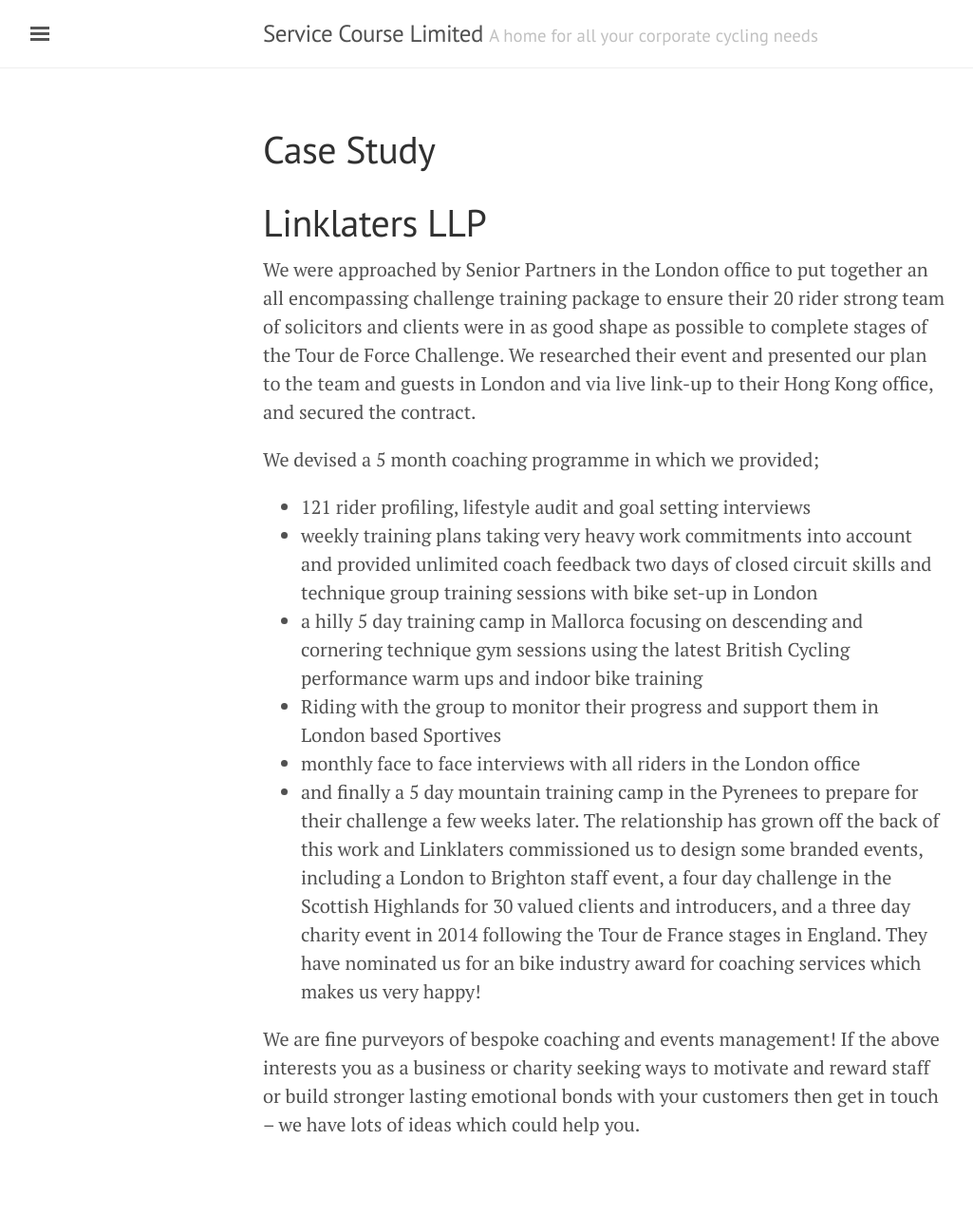
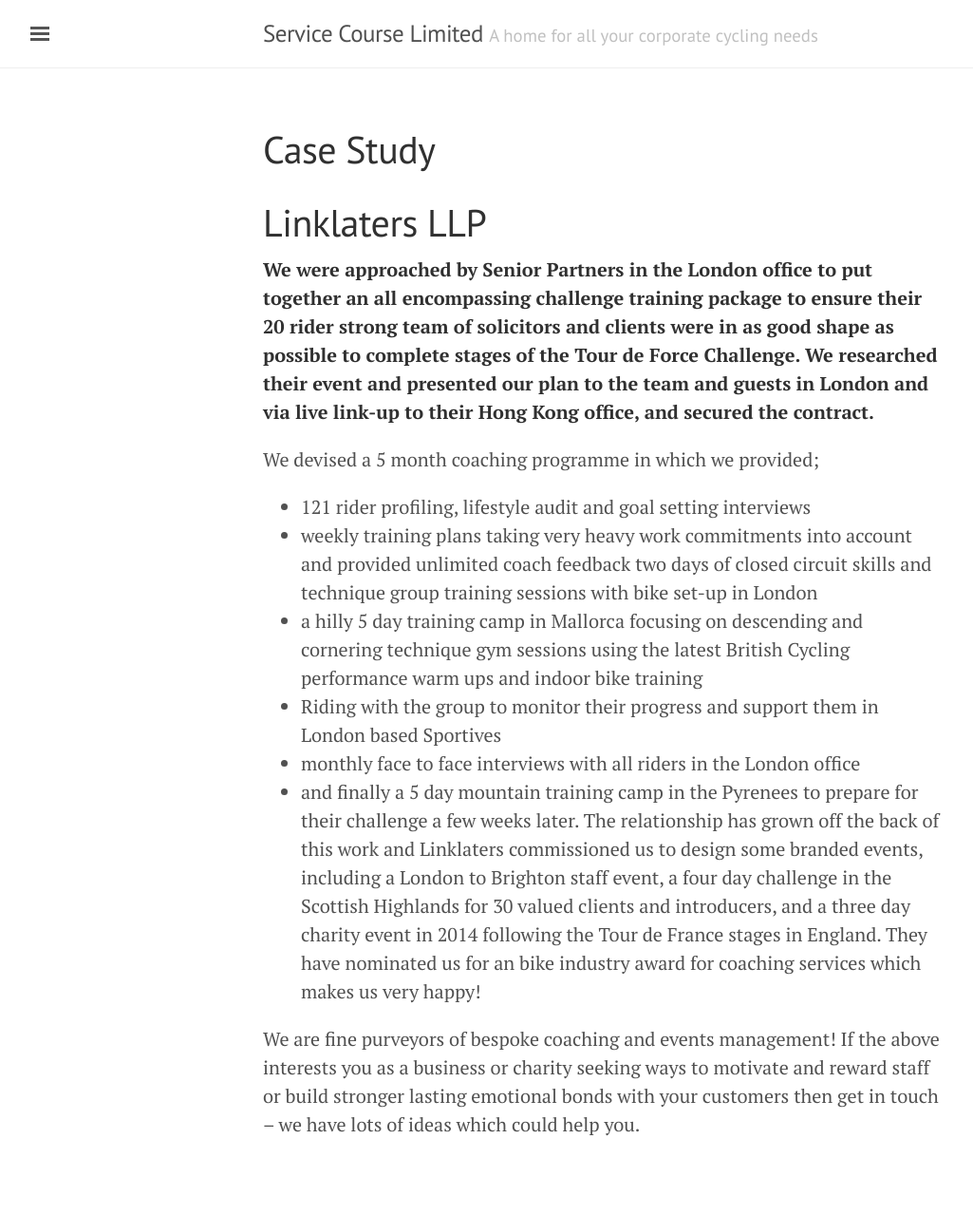
Before and after one commit to brynleydavies/brynleydavies.github.io, a Jekyll site: the page built from _pages/clients-case-study.md, in a window 1280 px wide. Shown: the whole page at 95% size, without its empty margins (3-1028 px from the left). Built offline with Jekyll 4.4.1, drawn with Linux system fonts in a browser that asks for light colours.

```diff
--- a/_pages/clients-case-study.md
+++ b/_pages/clients-case-study.md
@@ -11,7 +11,7 @@ permalink: "/clients-case-study/"
 
 #Linklaters LLP
 
-We were approached by Senior Partners in the London office to put together an all encompassing challenge training package to ensure their 20 rider strong team of solicitors and clients were in as good shape as possible to complete stages of the Tour de Force Challenge. We researched their event and presented our plan to the team and guests in London and via live link-up to their Hong Kong office, and secured the contract.
+**We were approached by Senior Partners in the London office to put together an all encompassing challenge training package to ensure their 20 rider strong team of solicitors and clients were in as good shape as possible to complete stages of the Tour de Force Challenge. We researched their event and presented our plan to the team and guests in London and via live link-up to their Hong Kong office, and secured the contract.**
 
 We devised a 5 month coaching programme in which we provided;
 
```
